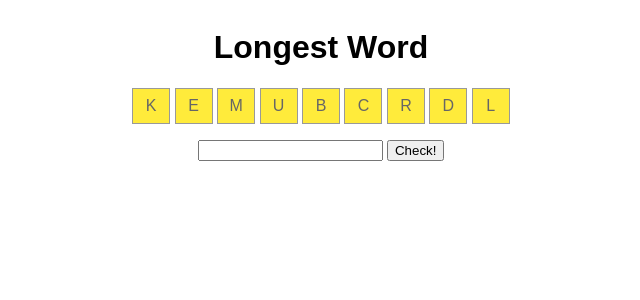
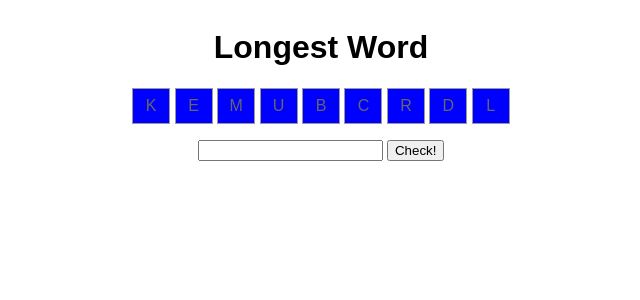
Before and after one commit to edouardfoussier/longest-word, a Flask app: page / in a window 1280 px wide. Shown: the top 300 px of the page, without its empty margins (319-959 px from the left). Run offline with Flask 3, Linux system fonts and the light colour scheme.

Commit message:
Change letter grid background-color to blue

```diff
--- a/static/style.css
+++ b/static/style.css
@@ -14,7 +14,7 @@ body {
     text-align: center;
     background-color: #333;
     color: #eee;
-    background-color: #FFEB3B;
+    background-color: blue;
     color: #666;
   }
   #form, #results {
```
